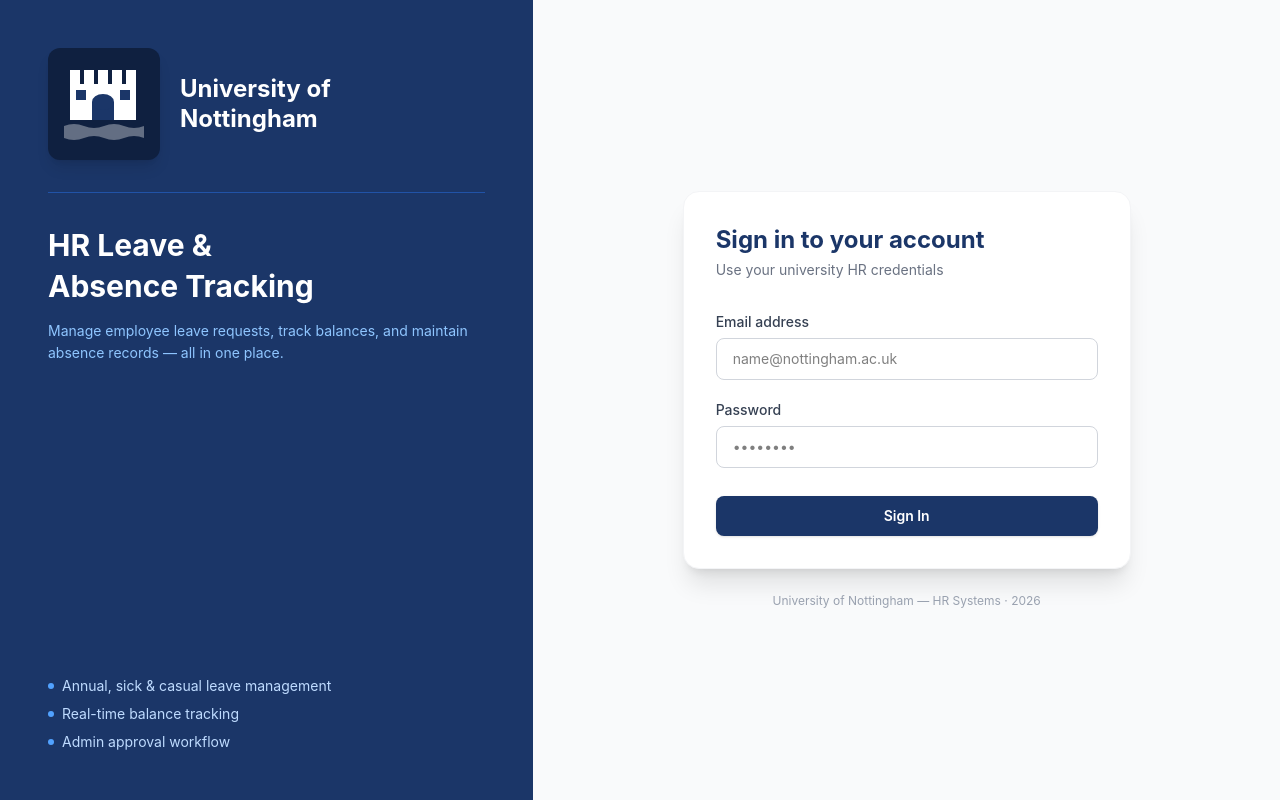
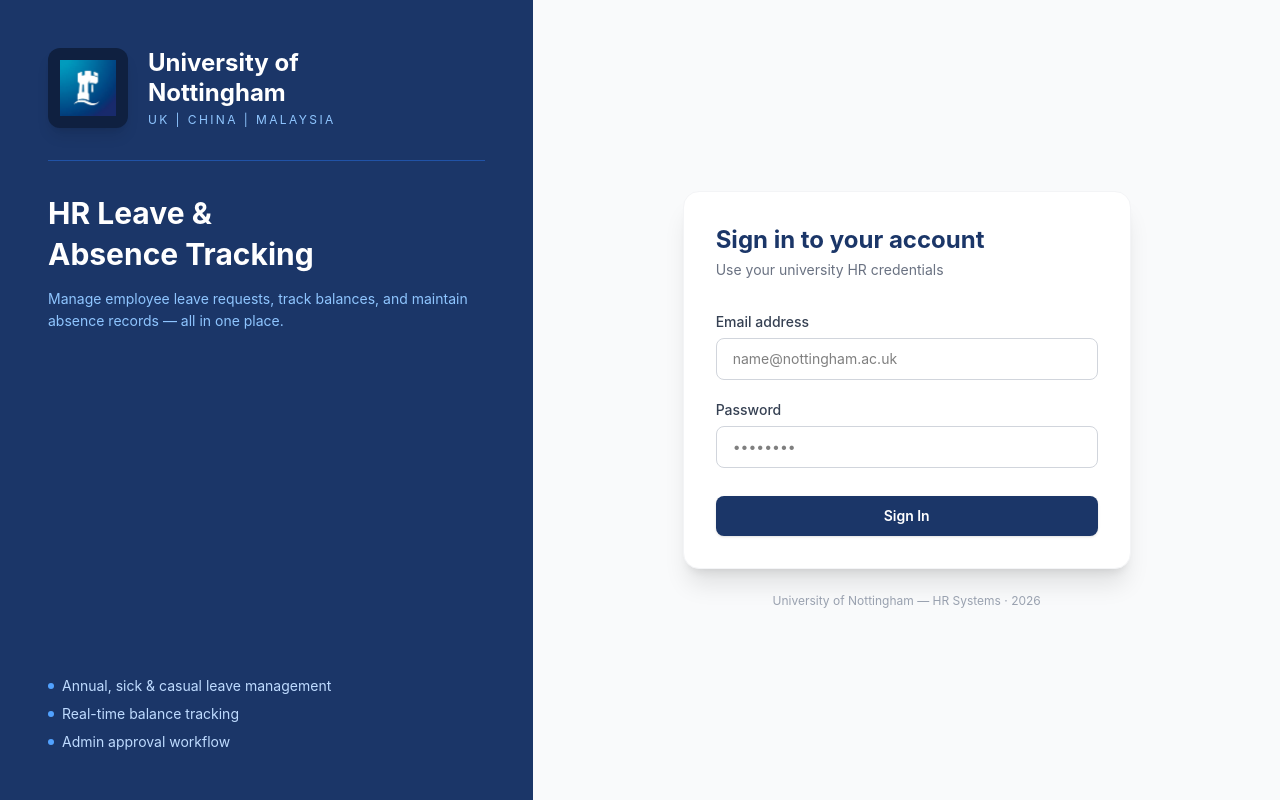
Before and after one commit to Yash-Thakkar14/hr-leave-tracking-system, a React (Vite) app in the folder hr-lts-frontend/: page /login in a window 1280 px wide. Built offline with nearby package versions, Linux system fonts and the light colour scheme; no server answers.

Commit message:
styling and login page update

```diff
--- a/hr-lts-frontend/src/components/Admin/AdminSidebar.jsx
+++ b/hr-lts-frontend/src/components/Admin/AdminSidebar.jsx
@@ -104,7 +104,6 @@
     {/* Footer */}
     <div className="mt-auto px-5 py-4 border-t border-white/10">
       <p className="text-xs text-blue-400">University of Nottingham</p>
-      <p className="text-xs text-blue-500">UK | China | Malaysia</p>
     </div>
   </div>
 );
--- a/hr-lts-frontend/src/pages/Login.jsx
+++ b/hr-lts-frontend/src/pages/Login.jsx
@@ -3,35 +3,7 @@
 import { useAuth } from "../context/authContext";
 import { useNavigate } from "react-router-dom";
 import API_BASE from "../utils/api";
-
-const CastleIcon = () => (
-  <svg
-    viewBox="0 0 80 80"
-    fill="none"
-    xmlns="http://www.w3.org/2000/svg"
-    className="w-20 h-20 text-white"
-  >
-    <rect x="6" y="6" width="10" height="14" fill="white" />
-    <rect x="20" y="6" width="10" height="14" fill="white" />
-    <rect x="34" y="6" width="10" height="14" fill="white" />
-    <rect x="48" y="6" width="10" height="14" fill="white" />
-    <rect x="62" y="6" width="10" height="14" fill="white" />
-
-    <rect x="6" y="20" width="66" height="36" fill="white" />
-
-    <rect x="28" y="38" width="22" height="18" fill="#1B3668" />
-    <ellipse cx="39" cy="38" rx="11" ry="8" fill="#1B3668" />
-
-    <rect x="12" y="26" width="10" height="10" fill="#1B3668" />
-    <rect x="56" y="26" width="10" height="10" fill="#1B3668" />
-
-    <path
-      d="M0 62 Q10 58 20 62 Q30 66 40 62 Q50 58 60 62 Q70 66 80 62 L80 74 Q70 70 60 74 Q50 78 40 74 Q30 70 20 74 Q10 78 0 74 Z"
-      fill="white"
-      opacity="0.35"
-    />
-  </svg>
-);
+import uonLogo from "../assets/images.jpg";
 
 const Login = () => {
   const [email, setEmail] = useState("");
@@ -50,8 +22,6 @@
         email,
         password,
       });
-
-      // Check if login is actually successful
       if (response.data.success) {
         login(response.data.user);
         localStorage.setItem("token", response.data.token);
@@ -61,7 +31,6 @@
             : "/employee-dashboard",
         );
       } else {
-        // THIS IS THE CRUCIAL FIX: Show the error from the backend
         setError(
           response.data.error || "Invalid credentials. Please try again.",
         );
@@ -75,17 +44,26 @@
 
   return (
     <div className="min-h-screen flex">
+      {/* ── Left branding panel ── */}
       <div className="hidden md:flex md:w-5/12 bg-[#1B3668] flex-col justify-between p-12 text-white">
         <div>
+          {/* Logo + University name */}
           <div className="flex items-center gap-5 mb-8">
-            <div className="bg-[#0f2040] rounded-xl p-4 shadow-lg">
-              <CastleIcon />
+            <div className="bg-[#0f2040] rounded-xl p-3 shadow-lg flex items-center justify-center w-20 h-20">
+              <img
+                src={uonLogo}
+                alt="University of Nottingham"
+                className="w-14 h-14 object-contain"
+              />
             </div>
             <div>
               <p className="text-2xl font-bold leading-tight">
                 University of
                 <br />
                 Nottingham
+              </p>
+              <p className="text-xs text-blue-300 tracking-[0.2em] mt-1">
+                UK | CHINA | MALAYSIA
               </p>
             </div>
           </div>
@@ -103,6 +81,7 @@
           </p>
         </div>
 
+        {/* Feature list */}
         <div className="space-y-2">
           {[
             "Annual, sick &amp; casual leave management",
@@ -120,12 +99,21 @@
         </div>
       </div>
 
+      {/* ── Right form panel ── */}
       <div className="w-full md:w-7/12 flex flex-col justify-center items-center bg-gray-50 px-8 py-12">
-        <div className="md:hidden mb-8 text-center">
-          <p className="text-xl font-bold text-[#1B3668]">
-            University of Nottingham
-          </p>
-          <p className="text-sm text-gray-500">HR Leave Tracking System</p>
+        {/* Mobile header */}
+        <div className="md:hidden mb-8 text-center flex flex-col items-center gap-3">
+          <img
+            src={uonLogo}
+            alt="University of Nottingham"
+            className="w-16 h-16 object-contain"
+          />
+          <div>
+            <p className="text-xl font-bold text-[#1B3668]">
+              University of Nottingham
+            </p>
+            <p className="text-sm text-gray-500">HR Leave Tracking System</p>
+          </div>
         </div>
 
         <div className="w-full max-w-md">
@@ -140,7 +128,10 @@
             </div>
 
             {error && (
-              <div className="mb-5 flex items-start gap-2 bg-red-50 border border-red-200 text-red-700 rounded-lg px-4 py-3 text-sm">
+              <div
+                className="mb-5 flex items-start gap-2 bg-red-50 border border-red-200
+                              text-red-700 rounded-lg px-4 py-3 text-sm"
+              >
                 <svg
                   className="w-4 h-4 mt-0.5 flex-shrink-0"
                   fill="currentColor"
@@ -148,7 +139,8 @@
                 >
                   <path
                     fillRule="evenodd"
-                    d="M18 10a8 8 0 11-16 0 8 8 0 0116 0zm-7 4a1 1 0 11-2 0 1 1 0 012 0zm-1-9a1 1 0 00-1 1v4a1 1 0 102 0V6a1 1 0 00-1-1z"
+                    d="M18 10a8 8 0 11-16 0 8 8 0 0116 0zm-7 4a1 1 0 11-2 0 1 1 0 012
+                       0zm-1-9a1 1 0 00-1 1v4a1 1 0 102 0V6a1 1 0 00-1-1z"
                     clipRule="evenodd"
                   />
                 </svg>
```
Also changed, not shown: hr-lts-frontend/src/assets/images.jpg (added), 1 other file (tests, documents, lock files or other folders).
